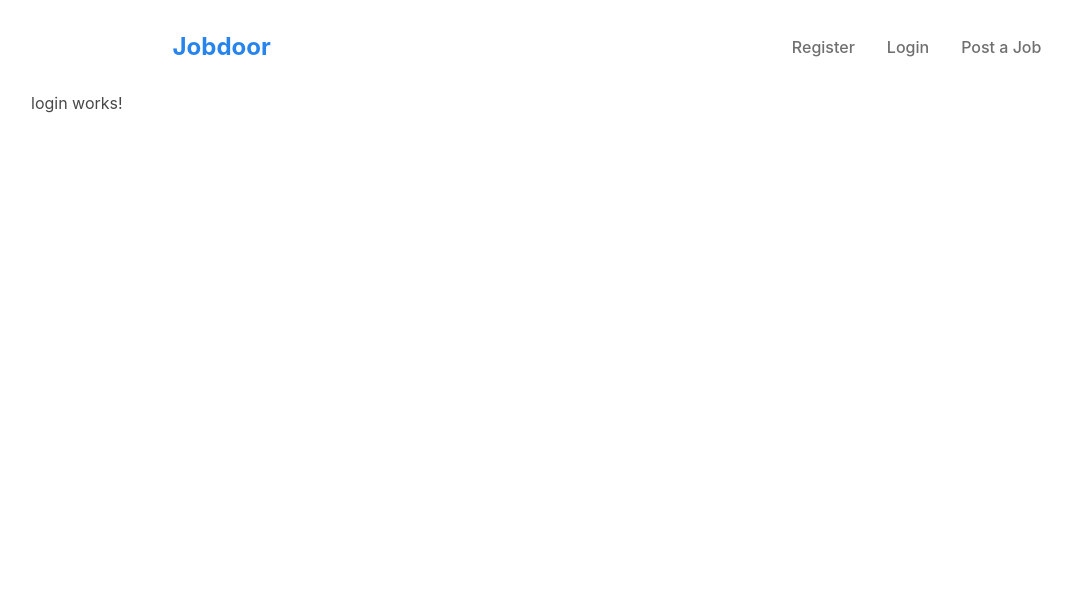
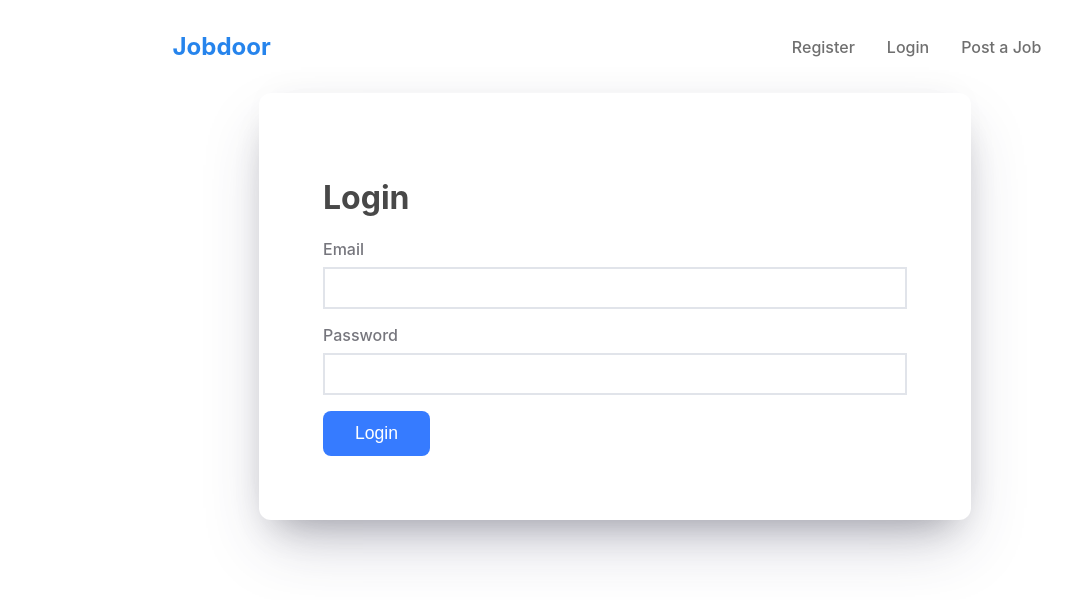
Before and after one commit to imraymondlee/Jobdoor, an Angular app: page /login in a window 1280 px wide. Shown: the top 600 px of the page, without its empty margins (25-1097 px from the left). Built offline with nearby package versions, Linux system fonts and the light colour scheme.

Commit message:
Create login

```diff
--- a/src/app/auth.service.ts
+++ b/src/app/auth.service.ts
@@ -13,4 +13,9 @@ export class AuthService {
   registerUser(user) {
     return this.http.post<any>(this.apiUrl + '/register', user);
   }
+
+  loginUser(user) {
+    return this.http.post<any>(this.apiUrl + '/login', user);
+  }
+
 }
--- a/src/app/components/login/login.component.html
+++ b/src/app/components/login/login.component.html
@@ -1 +1,14 @@
-<p>login works!</p>
+<div class="login">
+  <h1>Login</h1>
+  <form class="form">
+    <div class="form__field login__field">
+      <label for="email" class="form__label">Email</label>
+      <input id="email" type="email" name="email" [(ngModel)]="loginUserData.email" class="form__input" required />
+    </div>
+    <div class="form__field login__field">
+      <label for="password" class="form__label">Password</label>
+      <input id="password" type="password" name="password" [(ngModel)]="loginUserData.password" class="form__input" required />
+    </div>
+    <button type="button" class="button" (click)="loginUser()">Login</button>
+  </form>
+</div>
--- a/src/app/components/login/login.component.scss
+++ b/src/app/components/login/login.component.scss
@@ -0,0 +1,12 @@
+.login {
+  margin: auto;
+  width: 50%;
+  border-radius: 12px;
+  background: white;
+  padding: 4rem;
+  box-shadow: 0 30px 60px -12px rgba(50,50,93,.25), 0 18px 36px -18px rgba(0,0,0,.3), 0 -12px 36px -8px rgba(0,0,0,.025);
+
+  &__field {
+    margin: 1rem 0;
+  }
+}
--- a/src/app/components/login/login.component.ts
+++ b/src/app/components/login/login.component.ts
@@ -1,4 +1,5 @@
 import { Component, OnInit } from '@angular/core';
+import { AuthService } from '../../auth.service';
 
 @Component({
   selector: 'app-login',
@@ -7,9 +8,19 @@ import { Component, OnInit } from '@angular/core';
 })
 export class LoginComponent implements OnInit {
 
-  constructor() { }
+  loginUserData = {};
+
+  constructor(private authService: AuthService) { }
 
   ngOnInit() {
   }
 
+  loginUser() {
+    this.authService.loginUser(this.loginUserData).subscribe((res) => {
+      console.log(res);
+    }, (err) => {
+      console.log(err);
+    });
+  }
+
 }
```
